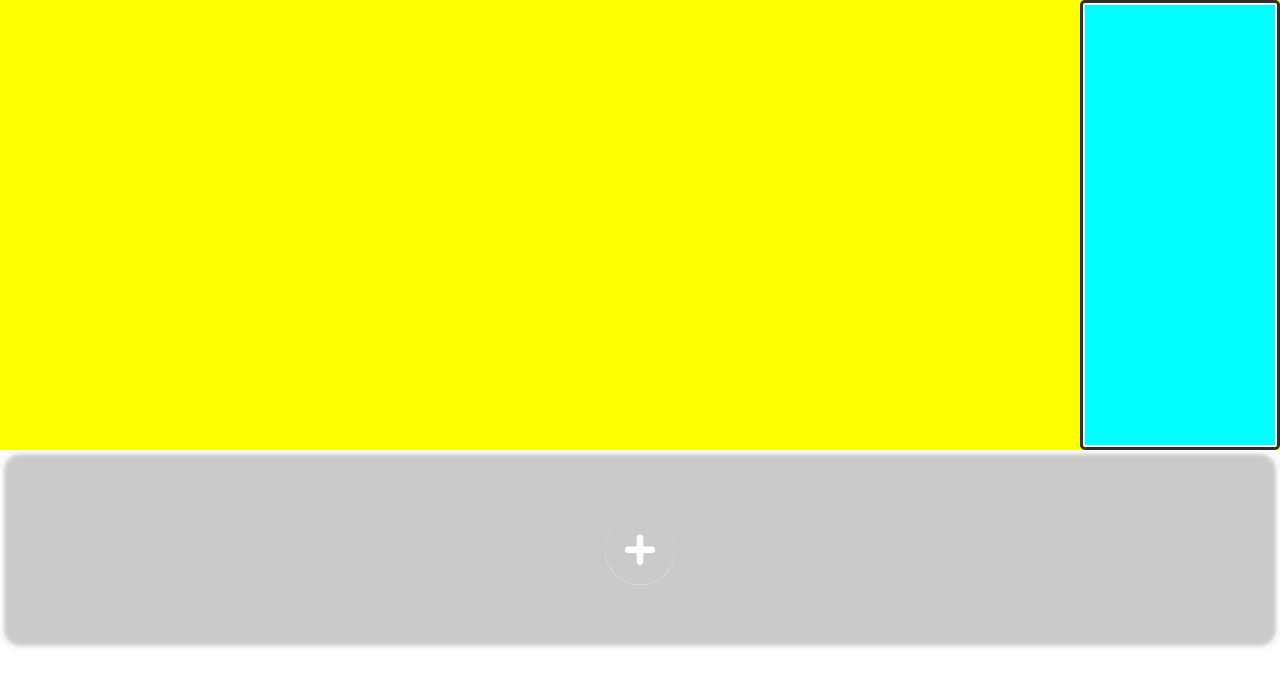
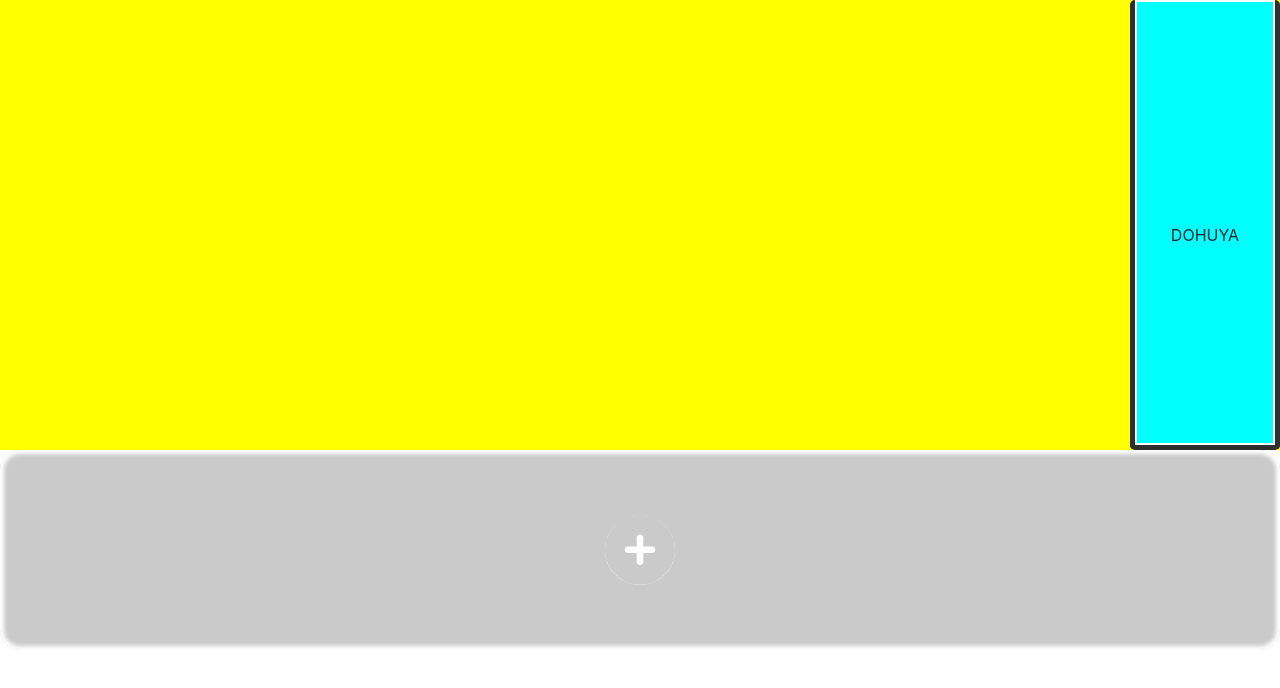
Before and after one commit to SergeOlabin/react-sandbox, a React (Create React App) app: page / in a window 1280 px wide. Shown: the top 688 px of the page. Built offline with nearby package versions, Linux system fonts and the light colour scheme.

Commit message:
some additions

```diff
--- a/src/components/board-component/Board.tsx
+++ b/src/components/board-component/Board.tsx
@@ -9,11 +9,13 @@ interface BoardComponentState {
     bulbs: Bulb[],
 }
 
+let id = 0;
+
 export interface Bulb {
     id: number,
+    volume: number,
     waterLevel: number,
 }
-
 
 export class BoardComponent extends React.Component<{}, BoardComponentState> {
     state: BoardComponentState = {
@@ -22,6 +24,16 @@ export class BoardComponent extends React.Component<{}, BoardComponentState> {
 
     constructor(props: any) {
         super(props);
+    }
+
+    addBulb(volume: number) {
+        const bulbs = [...this.state.bulbs];
+        bulbs.push({
+            id: id++,
+            volume,
+            waterLevel: 0,
+        })
+        this.setState({ bulbs });
     }
 
     render() {
--- a/src/components/board-component/board.scss
+++ b/src/components/board-component/board.scss
@@ -1,5 +1,5 @@
 .bulbs-container {
-    $bulb-width: 200px;
+    $bulb-width: 150px;
 
     background-color: yellow;
     width: 100%;
@@ -10,13 +10,24 @@
         flex-grow: 1;
     }
 
+    .water-bulb {
+        position: relative;
+
+        .water-level-label {
+            position: absolute;
+            top: 50%;
+            left: 50%;
+            transform: translateX(-50%);
+        }
+    }
+
     .water-source {
         height: 100%;
-        box-sizing: border-box;
         width: $bulb-width;
         background-color: white;
-        border-width: 0 5px 5px 5px;
         border: solid #302f2f;
+        border-width: 5px;
+        border-top-width: 0px;
         border-radius: 5px;
         padding: 2px;
     }
@@ -27,34 +38,3 @@
     width: 100%;
     background-color: aqua;
 }
-
-.footer {
-    $footer-color: #cacaca;
-    $footer-btn-color: white;
-
-    background-color: $footer-color;
-    border-radius: 20px;
-    width: 100%;
-    height: 200px;
-    display: flex;
-    justify-content: center;
-    align-items: center;
-    box-shadow: 0 0 4px 4px white inset;
-
-    .add-bulb-button {
-        border-radius: 50%;
-        width: auto;
-        height: auto;
-        padding: 0;
-        border: 0;
-        color: $footer-color;
-        border-color: $footer-btn-color;
-        background-color: $footer-btn-color;
-
-        i {
-            border-radius: 50%;
-            font-size: 70px;
-            display: block;
-        }
-    }
-}
--- a/src/components/bulb/Bulb.tsx
+++ b/src/components/bulb/Bulb.tsx
@@ -10,5 +10,11 @@ interface BulbState {
 }
 
 export class BulbComponent extends React.Component<BulbProps, BulbState> {
-
+    render() {
+        return (
+            <div className="water-bulb">
+                <span className="water-level-label">someWater</span>
+            </div>
+        )
+    }
 }
--- a/src/components/footer/Footer.tsx
+++ b/src/components/footer/Footer.tsx
@@ -1,5 +1,6 @@
 import React from 'react';
 import { Button } from 'react-bootstrap';
+import './footer.scss';
 
 export class FooterComponent extends React.Component {
     render() {
--- /dev/null
+++ b/src/components/footer/footer.scss
@@ -0,0 +1,30 @@
+.footer {
+    $footer-color: #cacaca;
+    $footer-btn-color: white;
+
+    background-color: $footer-color;
+    border-radius: 20px;
+    width: 100%;
+    height: 200px;
+    display: flex;
+    justify-content: center;
+    align-items: center;
+    box-shadow: 0 0 4px 4px white inset;
+
+    .add-bulb-button {
+        border-radius: 50%;
+        width: auto;
+        height: auto;
+        padding: 0;
+        border: 0;
+        color: $footer-color;
+        border-color: $footer-btn-color;
+        background-color: $footer-btn-color;
+
+        i {
+            border-radius: 50%;
+            font-size: 70px;
+            display: block;
+        }
+    }
+}
--- a/src/components/water-source/WaterSource.tsx
+++ b/src/components/water-source/WaterSource.tsx
@@ -10,8 +10,9 @@ interface WaterSourceState {
 export class WaterSource extends React.Component<WaterSourceProps, WaterSourceState> {
     render() {
         return (
-            <div className="water-source">
+            <div className="water-source water-bulb">
                 {this.props.children}
+                <span className="water-level-label">DOHUYA</span>
             </div>
         )
     }
```
Also changed, not shown: src/components/add-bulb-modal/AddBulbModal.tsx (added, +45 -0 lines).
